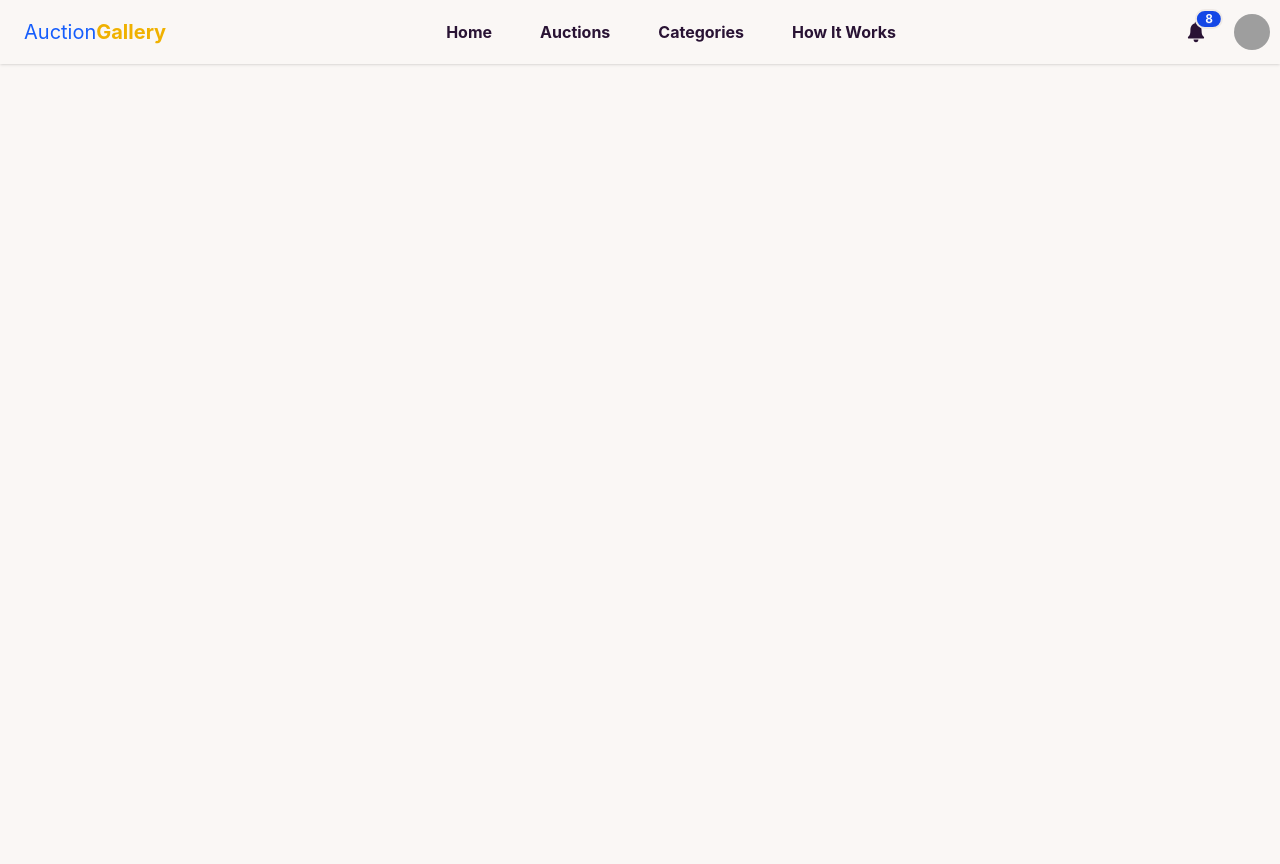
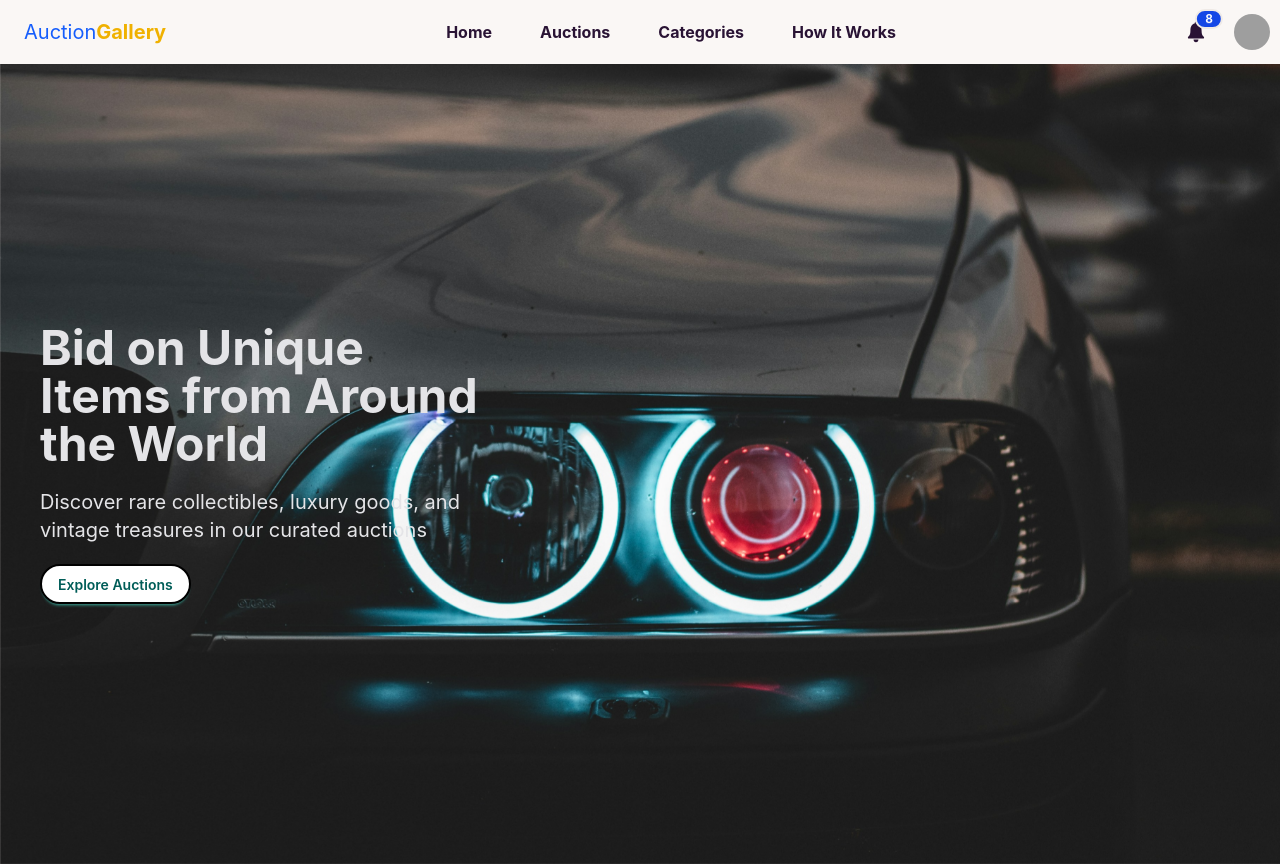
Before and after one commit to DividedbyZero8060/react-auction-gallery, a React (Vite) app: page / in a window 1280 px wide. Before the commit the page ends 800 px from the top, so only its background shows below. Built offline with nearby package versions, Linux system fonts and the light colour scheme; grey boxes are pictures that could not be loaded.

Commit message:
feat: add hero component

```diff
--- /dev/null
+++ b/components/Hero/HeroSection.jsx
@@ -0,0 +1,30 @@
+import React from 'react';
+
+const HeroSection = () => {
+    return (
+
+            <div
+  className="hero min-h-screen justify-end"
+  style={{
+    backgroundImage:
+      "url(../../src/assets/Banner-min.jpg)",
+      backgroundSize: "cover",
+    backgroundRepeat: "no-repeat",
+    transform: "rotateY(180deg)"
+  }}
+>
+  <div className="hero-content text-neutral-content text-left pl-10" style={{transform:"rotateY(180deg)"}}>
+    <div className="max-w-md">
+      <h1 className="mb-5 text-5xl font-bold">Bid on Unique Items from Around the World</h1>
+      <p className="mb-5 text-xl">
+        Discover rare collectibles, luxury goods, and vintage treasures in our curated auctions
+      </p>
+      <button className="btn btn-primary bg-white border-black ">Explore Auctions</button>
+    </div>
+  </div>
+</div>
+
+    );
+};
+
+export default HeroSection;
--- a/src/App.jsx
+++ b/src/App.jsx
@@ -1,4 +1,5 @@
 
+import HeroSection from '../components/Hero/HeroSection'
 import Navbar from '../components/Navbar/Navbar'
 import './App.css'
 
@@ -8,6 +9,7 @@ function App() {
   return (
     <>
       <Navbar></Navbar>
+      <HeroSection></HeroSection>
     </>
   )
 }
```
